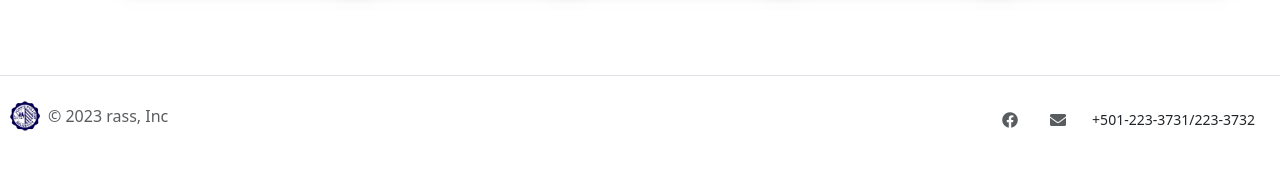
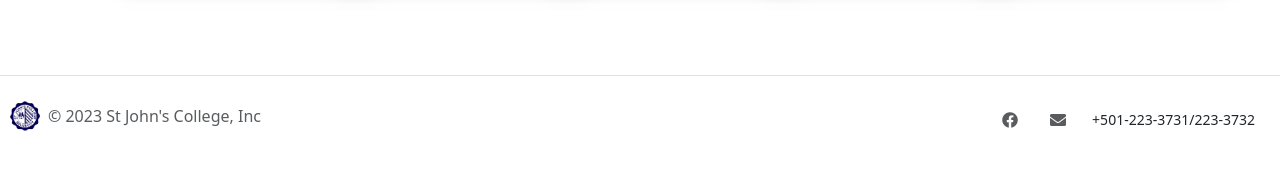
Before and after one commit to Tungsten0/CIS-286-Project, a PHP site: page /index.php in a window 1280 px wide. Shown: the part 1125-1305 px from the top of the page. Run offline with PHP 8.4, Linux system fonts and the light colour scheme; a user stored in the database is signed in.

Commit message:
Update footer.php

```diff
--- a/footer.php
+++ b/footer.php
@@ -3,7 +3,7 @@
           <a href="index.php" class="mb-3 me-2 mb-md-0 text-body-secondary text-decoration-none lh-1">
             <img src="media/sjc-logo.png" alt="sjc logo" height="30px" width="30px" style="margin-left:10px;">
           </a>
-          <span class="mb-3 mb-md-0 text-body-secondary">© 2023 rass, Inc</span>
+          <span class="mb-3 mb-md-0 text-body-secondary">© 2023 St John's College, Inc</span>
         </div>
 
         <ul class="nav col-md-4 justify-content-end list-unstyled d-flex">
```
